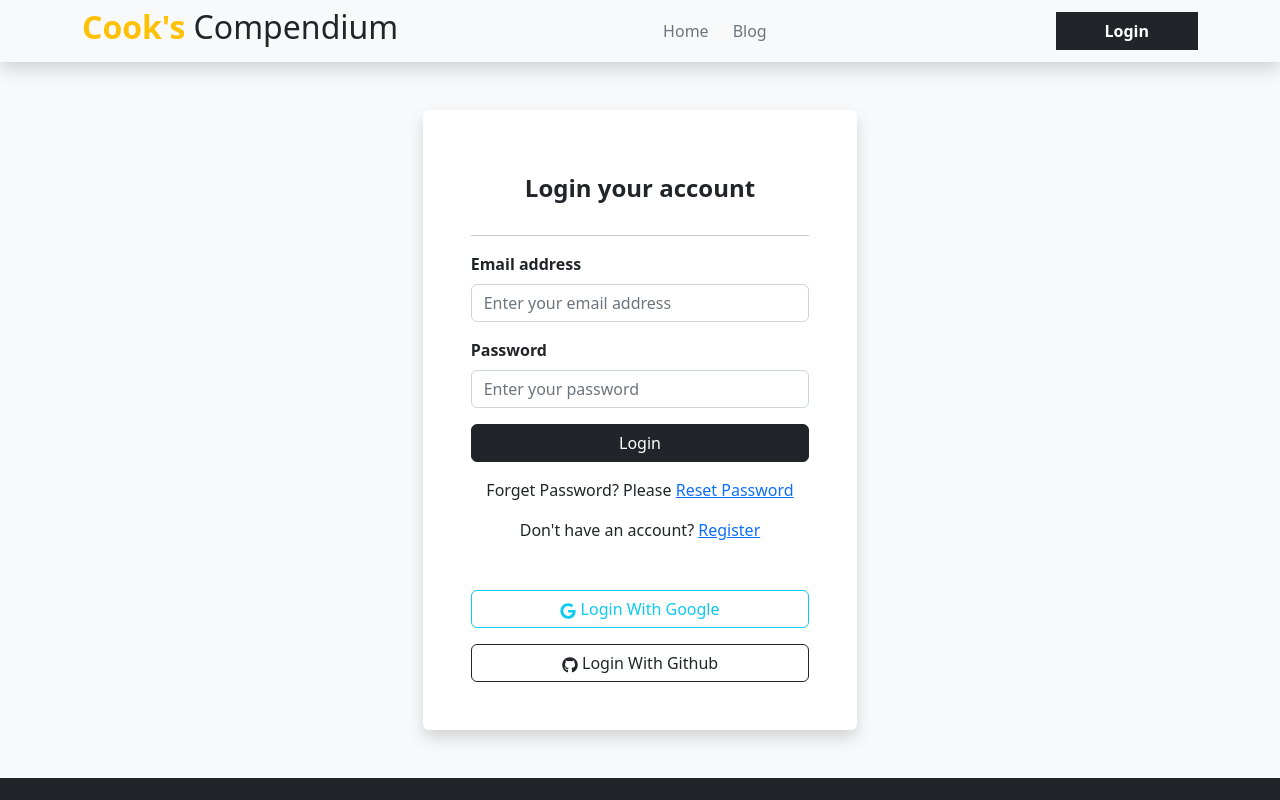
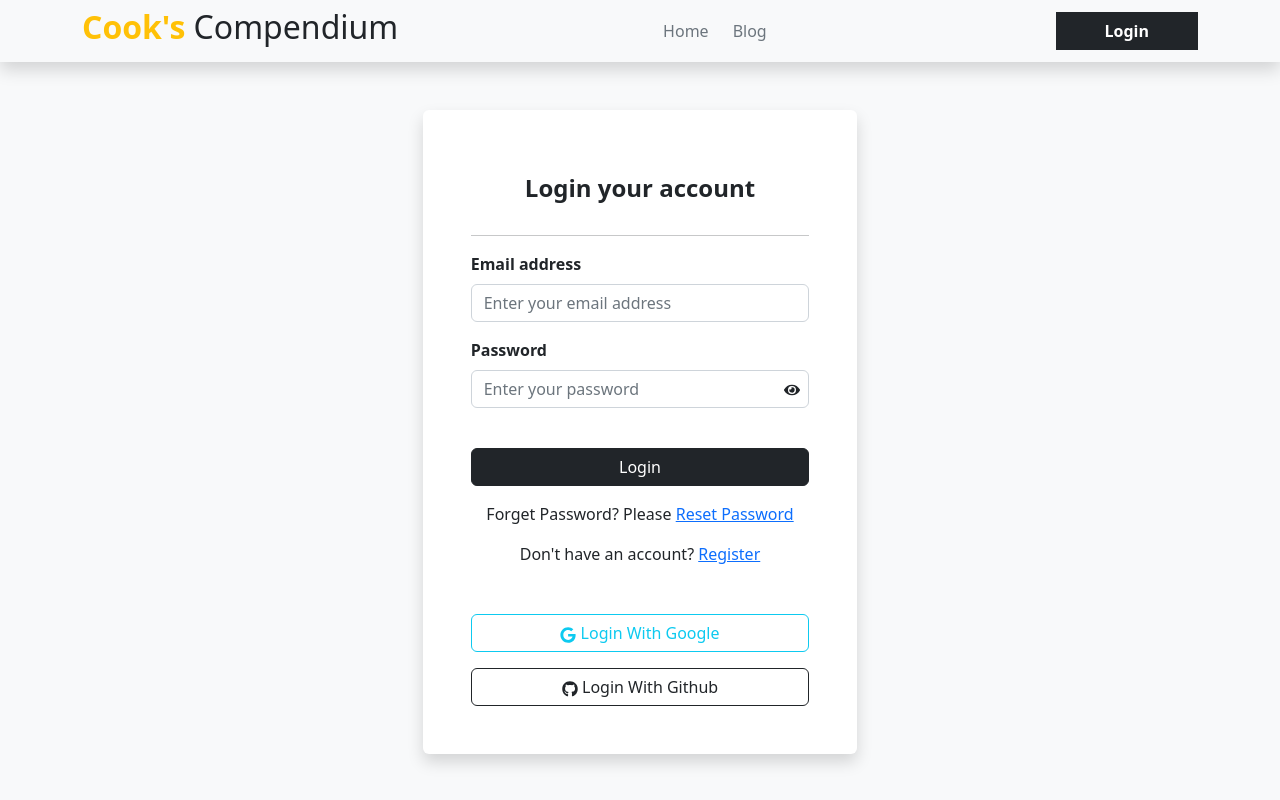
Before and after one commit to aminul-islam01/cooks-compendium-client, a React (Vite) app: page /login in a window 1280 px wide. Shown: the top 800 px of the page. Built offline with nearby package versions, Linux system fonts and the light colour scheme; no server answers.

Commit message:
complete the site

```diff
--- /dev/null
+++ b/src/Components/Login/Login.css
@@ -0,0 +1,6 @@
+.eye {
+    position: relative;
+    bottom: 32px;
+    left: calc(100% - 25px);
+    cursor: pointer;
+}
--- a/src/Components/Login/Login.jsx
+++ b/src/Components/Login/Login.jsx
@@ -1,8 +1,9 @@
 import React, { useContext, useState } from 'react';
+import './Login.css'
 import { Button, Form, Row } from 'react-bootstrap';
 import { Link, useLocation, useNavigate } from 'react-router-dom';
 import { UserContext } from '../../Providers/AuthProviders';
-import { FaGithub, FaGoogle } from 'react-icons/fa';
+import { FaEye, FaEyeSlash, FaGithub, FaGoogle } from 'react-icons/fa';
 import Swal from 'sweetalert2'
 import useTitle from '../../hooks/useTitle';
 
@@ -12,6 +13,7 @@ const Login = () => {
     const Navigate = useNavigate();
     const location = useLocation();
     const [error, setError] = useState('');
+    const [showPassword, setShowPassword] = useState(false);
     // console.log(location)
     const from = location.state?.from?.pathname || "/";
 
@@ -40,6 +42,10 @@ const Login = () => {
           });
 
     }
+
+    const handleShowPassword = () => {
+        setShowPassword(!showPassword);
+    }
     return (
         <div className='bg-light pb-5'>
             <Row xs={1} md={2} lg={3}>
@@ -52,7 +58,12 @@ const Login = () => {
                     </Form.Group>
                     <Form.Group className="mb-3">
                         <Form.Label className='fw-bold'>Password</Form.Label>
-                        <Form.Control type='password' name='password' placeholder="Enter your password" />
+                        <Form.Control
+                        type={showPassword?'text':'password'}
+                        name='password'
+                        placeholder="Enter your password" />
+                        {showPassword?<FaEyeSlash onClick={handleShowPassword} className='eye'></FaEyeSlash>
+                        :<FaEye onClick={handleShowPassword} className='eye'></FaEye>}
                     </Form.Group>
                     <p className='text-danger mt-1'>{error}</p>
                     <Button className='w-100' variant="dark" type="submit">Login</Button>
--- a/src/Components/Register/Register.jsx
+++ b/src/Components/Register/Register.jsx
@@ -4,6 +4,7 @@ import { UserContext } from '../../Providers/AuthProviders';
 import { useNavigate } from 'react-router-dom';
 import Swal from 'sweetalert2'
 import useTitle from '../../hooks/useTitle';
+import { FaEye, FaEyeSlash } from 'react-icons/fa';
 
 const Register = () => {
     useTitle('Register');
@@ -11,6 +12,7 @@ const Register = () => {
     const [error, setError] = useState('');
     const [success, setSuccess] = useState('');
     const [accept, setAccept] = useState(false);
+    const [showPassword, setShowPassword] = useState(false);
 
     const handleRegister = (event) => {
         setError('');
@@ -62,6 +64,10 @@ const Register = () => {
             });
     }
 
+    const handleShowPassword = () => {
+        setShowPassword(!showPassword);
+    }
+
     const handleAccept = event => {
         const checked = event.target.checked;
         setAccept(checked);
@@ -87,7 +93,12 @@ const Register = () => {
                     </Form.Group>
                     <Form.Group className="mb-3">
                         <Form.Label className='fw-bold'>Password</Form.Label>
-                        <Form.Control type='password' name='password' placeholder="Enter your password" required />
+                        <Form.Control
+                        type={showPassword?'text':'password'}
+                        name='password'
+                        placeholder="Enter your password" />
+                        {showPassword?<FaEyeSlash onClick={handleShowPassword} className='eye'></FaEyeSlash>
+                        :<FaEye onClick={handleShowPassword} className='eye'></FaEye>}
                     </Form.Group>
                     <Form.Group className="mb-3">
                         <Form.Check type="checkbox" onClick={handleAccept} label="Accept Term & Conditions" />
--- a/src/Pages/Home/Home.jsx
+++ b/src/Pages/Home/Home.jsx
@@ -34,7 +34,7 @@ const Home = () => {
                     }
                 </Row>
 
-                <h2 className='mt-5 mb-4 text-warning text-center'>Our Feature Recipes</h2>
+                <h2 className='mt-5 mb-4 text-warning text-center'>Our Featured Recipes</h2>
                 <Marquee speed={100}>
                     <Row className='me-4'>
                         {
```
